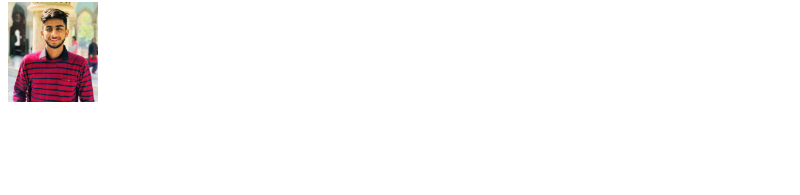
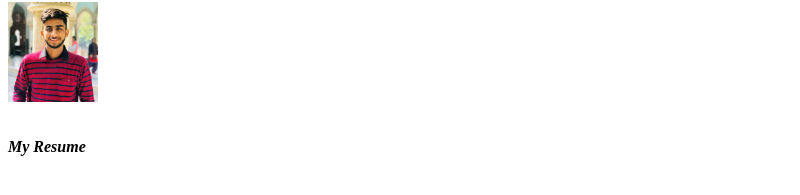
Before and after one commit to ankitdahiyaror/io, a plain HTML site: page index.html in a window 1280 px wide. Shown: the part 111-306 px from the top of the page, without its empty margins (0-800 px from the left). Drawn offline with Linux system fonts and the light colour scheme.

Commit message:
Update index.html

```diff
--- a/index.html
+++ b/index.html
@@ -3,5 +3,9 @@
   <h1><center> Hello</center></h1>
   <h2><center> Myself Ankit Dahiya</center></h2>
   <img src="ankit1.jpg" width="90" height="100">
+  <br>
+  <br>
+  <br>
+  <ahref="https://github.com/ankitdahiyaror/io/blob/master/Ankit's%20Resume.pdf"><b><i>My Resume</i></b></a>
 </head>
 </html>
```
